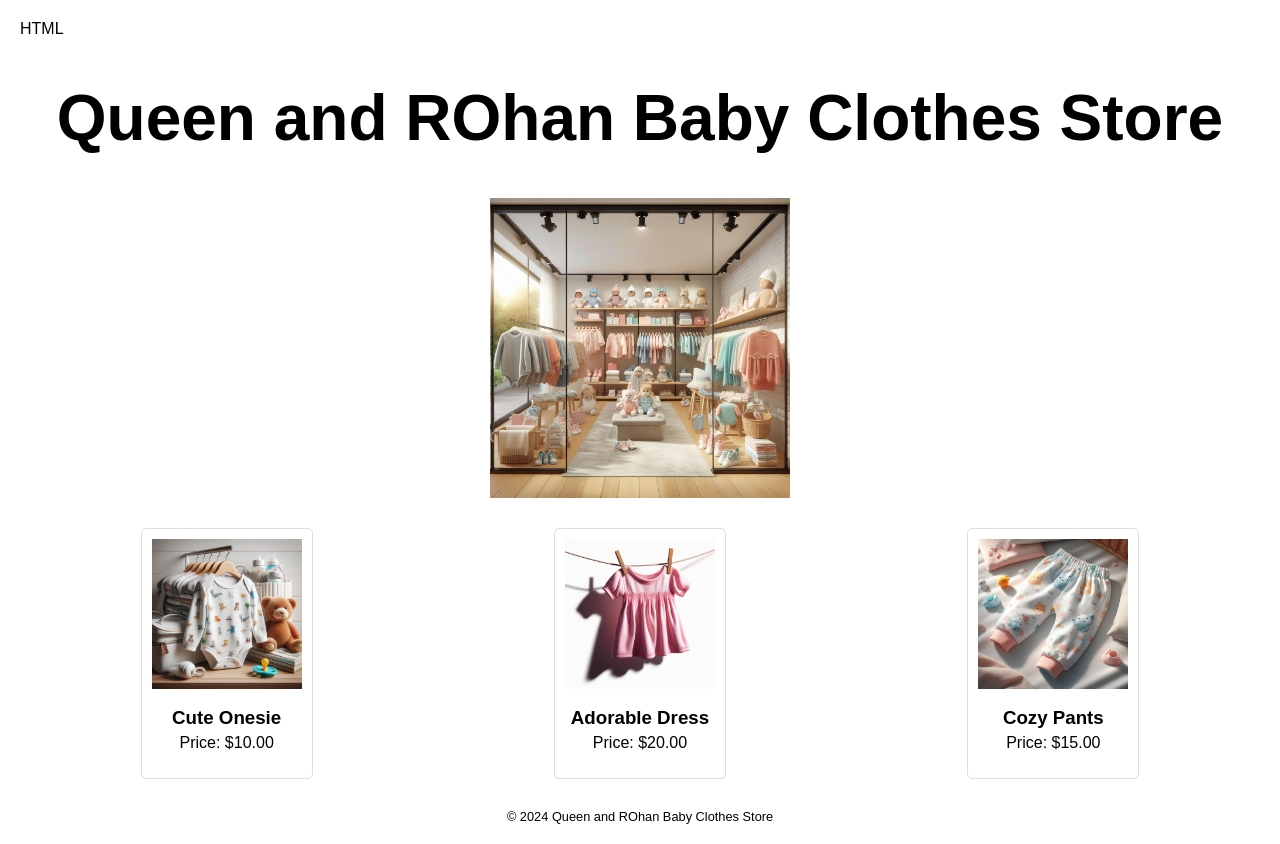
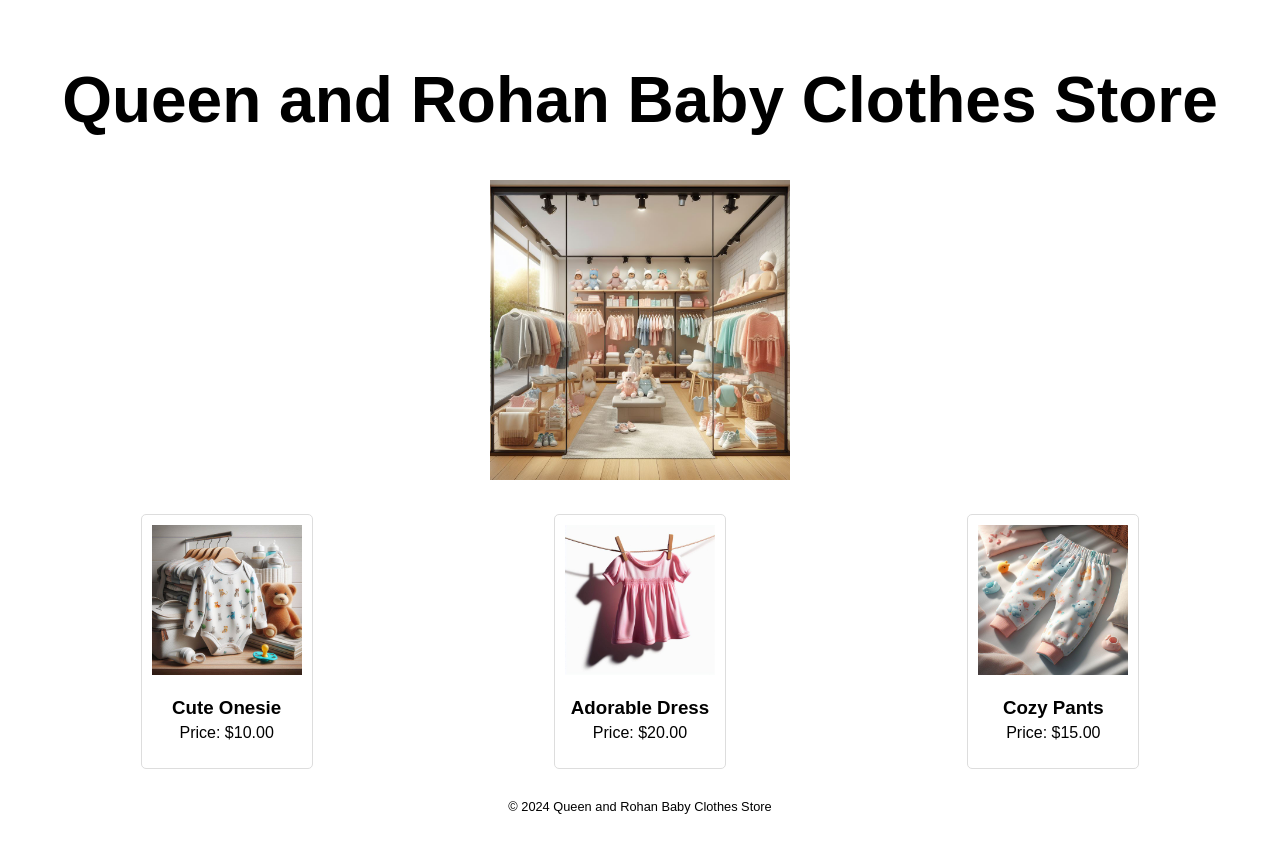
Before and after one commit to edcarbonell001/MSIT-5250-ecatbonell, a plain HTML site: page index.html in a window 1280 px wide. Drawn offline with Linux system fonts and the light colour scheme.

Commit message:
Add files via upload

```diff
--- a/index.html
+++ b/index.html
@@ -1,10 +1,9 @@
-HTML
 <!DOCTYPE html>
 <html lang="en">
 <head>
   <meta charset="UTF-8">
   <meta name="viewport" content="width=device-width, initial-scale=1.0">
-  <title>Queen and ROhan Baby Clothes Store</title>
+  <title>Queen and Rohan Baby Clothes Store</title>
   <style>
     body {
       font-family: sans-serif;
@@ -56,7 +55,7 @@ HTML
 </head>
 <body>
   <header class="header">
-    <h1>Queen and ROhan Baby Clothes Store</h1>
+    <h1>Queen and Rohan Baby Clothes Store</h1>
   </header>
   <div class="image-container">
     <img src="baby-clothes.jpg" alt="Baby clothes">
@@ -79,7 +78,7 @@ HTML
     </div>
     </div>
   <footer class="footer">
-    &copy; 2024 Queen and ROhan Baby Clothes Store
+    &copy; 2024 Queen and Rohan Baby Clothes Store
   </footer>
 </body>
 </html>
```
